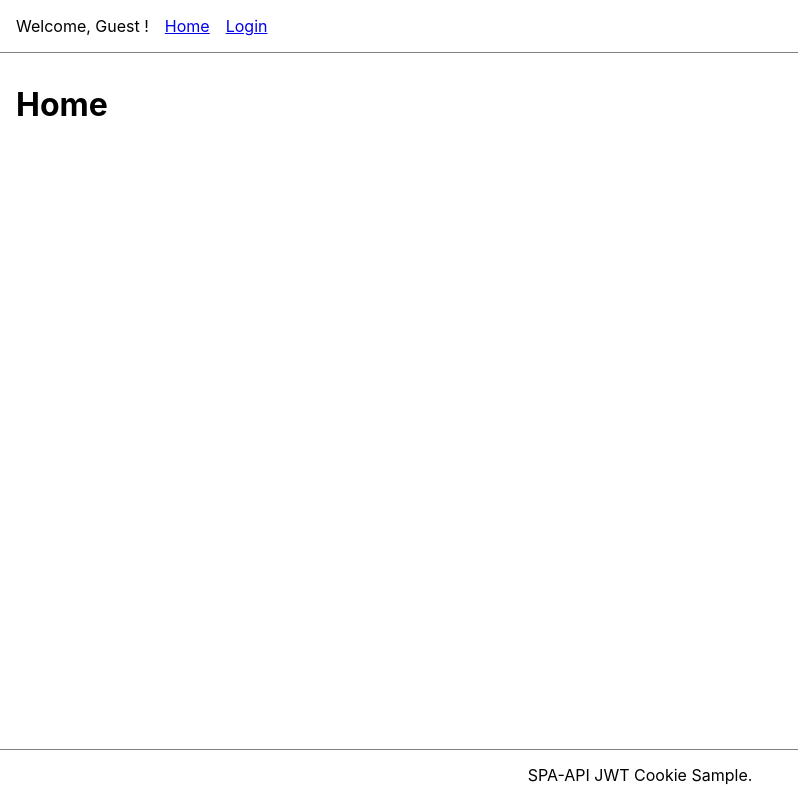
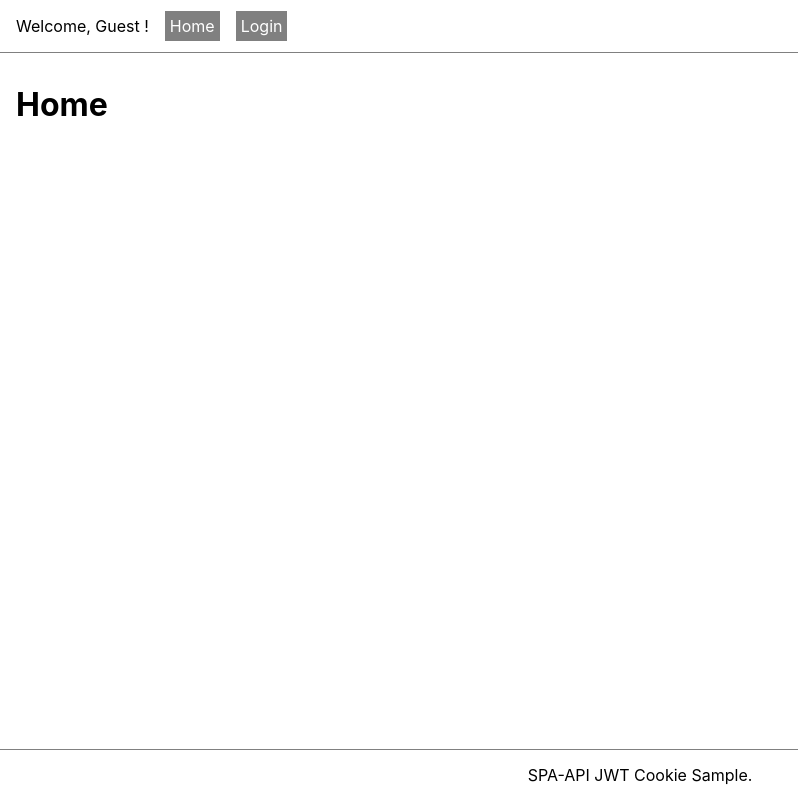
Before and after one commit to yaso28/spa-api-jwt-cookie-sample, a React (Create React App) app in the folder spa1/: page / in a window 1280 px wide. Shown: the whole page, without its empty margins (0-798 px from the left). Built offline with nearby package versions, Linux system fonts and the light colour scheme; no server answers.

Commit message:
spa1: modified header css

```diff
--- a/spa1/src/components/Header.css
+++ b/spa1/src/components/Header.css
@@ -11,3 +11,10 @@ nav ul {
 nav li {
   margin-right: 1rem;
 }
+
+nav li a {
+  text-decoration: none;
+  color: white;
+  background-color: gray;
+  padding: 5px;
+}
```
Also changed, not shown: 1 other file (tests, documents, lock files or other folders).
